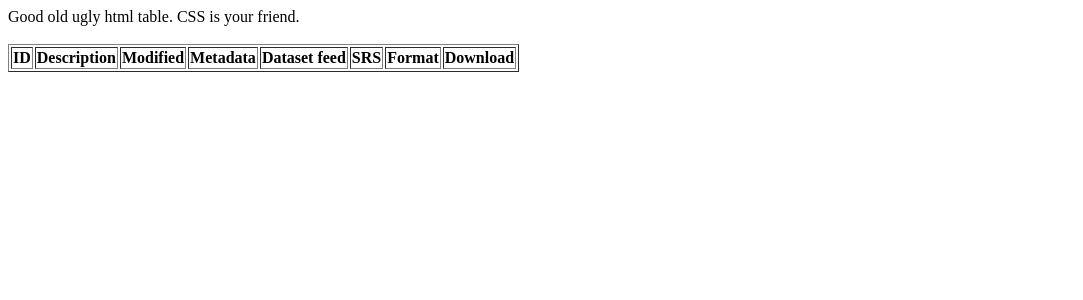
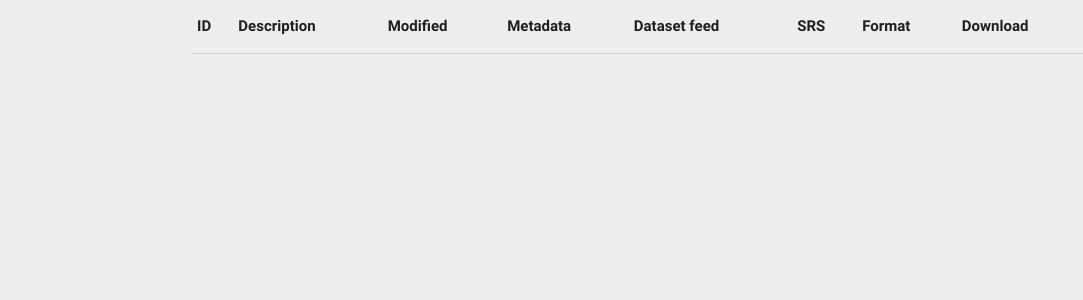
Before and after one commit to edigonzales-archiv/geoig_mdx_atom_pilot, a Flask app: template services/templates/results.html in a window 1280 px wide. Shown: the top 300 px of the page, without its empty margins (0-1083 px from the left). Run offline with Flask 2, Linux system fonts and the light colour scheme; the template is opened without the code that fills it, so the values that code supplies are empty; some libraries are stand-ins or nearby versions.

Commit message:
neues result.html template (angepasst an materializecss

```diff
--- a/services/templates/results.html
+++ b/services/templates/results.html
@@ -1,24 +1,42 @@
-<!doctype html>
-<html>
+<!DOCTYPE html>
+<html lang="de">
 <head>
-<title>What are you, a fucking park ranger?</title>
-<meta charset="utf-8">
+  <meta charset="utf-8">
+
+  <title>When you pray for rain you gotta deal with the mud too.</title>
+  <meta name="viewport" content="width=device-width, initial-scale=1"/>
+
+  <link rel="stylesheet" href="https://cdnjs.cloudflare.com/ajax/libs/materialize/0.97.0/css/materialize.min.css">
+  <link href="https://fonts.googleapis.com/icon?family=Material+Icons" rel="stylesheet">
+
+  <script type="text/javascript" src="https://code.jquery.com/jquery-2.1.1.min.js"></script>
+  <script src="https://cdnjs.cloudflare.com/ajax/libs/materialize/0.97.0/js/materialize.min.js"></script>
 </head>
-<body>
-Good old ugly html table. CSS is your friend.
-<br>
-<br>
-<table border="1">
-<tr>
-<th>ID</th>
-<th>Description</th>
-<th>Modified</th>
-<th>Metadata</th>
-<th>Dataset feed</th>
-<th>SRS</th>
-<th>Format</th>
-<th>Download</th>
-</tr>
+
+<body style="background-color: #EDEDED !important;">
+  <header>
+  </header>
+
+  <main>
+    <div class="container">
+
+
+      <table class="hoverable bordered responsive-table">
+        <thead>
+          <tr>
+            <th data-field="id">ID</th>
+            <th data-field="desc">Description</th>
+            <th data-field="modified">Modified</th>
+            <th data-field="metadata">Metadata</th>
+            <th data-field="datasetfeed">Dataset feed</th>
+            <th data-field="srs">SRS</th>
+            <th data-field="format">Format</th>
+            <th data-field="download">Download</th>
+          </tr>
+        </thead>
+
+        <tbody>
+
 {%for item in items %}
 <tr>
 <td>{{item['identifier']}}<br>{{item['namespace']}}<br></td>
@@ -31,6 +49,11 @@ Good old ugly html table. CSS is your friend.
 <td><a href="{{item['uri']}}">Link</a></td>
 </tr>
 {%endfor%}
-</table>
+
+        </tbody>
+      </table>
+
+    </div>
+  </main>
 </body>
 </html>
```
Also changed, not shown: metadb/metadb.sqlite, 1 other file.
